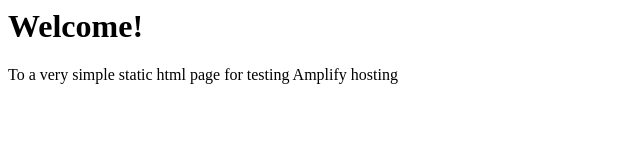
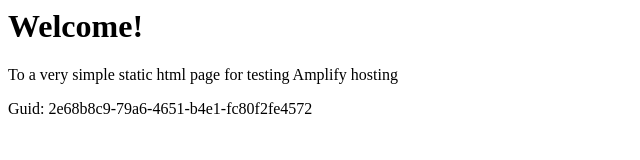
Before and after one commit to aws-aemilia-fra/Github-PR-Commit-Integration-Test-DoNotTouch-Gith-OKSLNVO2-v1-prod-eu-central-1, a website: page src/index.html in a window 1280 px wide. Shown: the whole page, without its empty margins (0-640 px from the left). Drawn offline with Linux system fonts and the light colour scheme.

Commit message:
commit from integ tests

```diff
--- a/src/index.html
+++ b/src/index.html
@@ -1,3 +1,5 @@
+
+
 <html lang="en">
 
 <head>
@@ -10,6 +12,6 @@
 <body>
     <h1>Welcome!</h1>
     <p>To a very simple static html page for testing Amplify hosting</p>
-</body>
+    <p>Guid: 2e68b8c9-79a6-4651-b4e1-fc80f2fe4572</p></body>
 
 </html>
```
